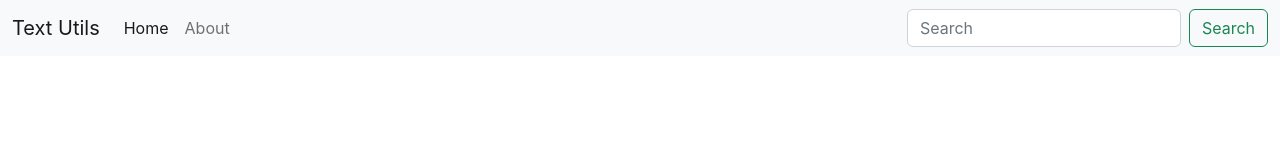
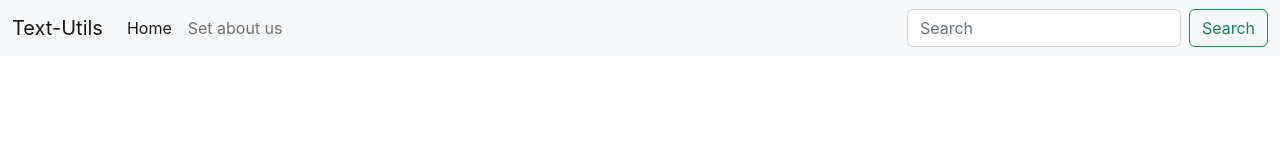
Before and after one commit to Mr-Apoorv/textUtils2, a React (Create React App) app: page / in a window 1280 px wide. Shown: the top 160 px of the page. Built offline with nearby package versions, Linux system fonts and the light colour scheme.

Commit message:
L-6 props and proptypes

```diff
--- a/src/App.js
+++ b/src/App.js
@@ -1,51 +1,12 @@
 import "./App.css";
+import NavBar from "./components/NavBar";
 
 function App() {
   return (
     <>
-      <nav className="navbar navbar-expand-lg bg-light">
-        <div className="container-fluid">
-          <a className="navbar-brand" href="/">
-            Text Utils
-          </a>
-          <button
-            className="navbar-toggler"
-            type="button"
-            data-bs-toggle="collapse"
-            data-bs-target="#navbarSupportedContent"
-            aria-controls="navbarSupportedContent"
-            aria-expanded="false"
-            aria-label="Toggle navigation"
-          >
-            <span className="navbar-toggler-icon"></span>
-          </button>
-          <div className="collapse navbar-collapse" id="navbarSupportedContent">
-            <ul className="navbar-nav me-auto mb-2 mb-lg-0">
-              <li className="nav-item">
-                <a className="nav-link active" aria-current="page" href="/">
-                  Home
-                </a>
-              </li>
-              <li className="nav-item">
-                <a className="nav-link" href="/">
-                  About
-                </a>
-              </li>
-            </ul>
-            <form className="d-flex" role="search">
-              <input
-                className="form-control me-2"
-                type="search"
-                placeholder="Search"
-                aria-label="Search"
-              />
-              <button className="btn btn-outline-success" type="submit">
-                Search
-              </button>
-            </form>
-          </div>
-        </div>
-      </nav>
+      {/* <NavBar title="Text-Utils" aboutText="About-textUtils"/> */}
+      {/* <NavBar/> */}
+      <NavBar title="Text-Utils"/>
     </>
   );
 }
--- /dev/null
+++ b/src/components/NavBar.js
@@ -0,0 +1,60 @@
+import React from "react";
+import PropTypes from 'prop-types'
+
+export default function NavBar(props) {
+  return (
+    <nav className="navbar navbar-expand-lg bg-light">
+      <div className="container-fluid">
+        <a className="navbar-brand" href="/">
+          {props.title}
+        </a>
+        <button
+          className="navbar-toggler"
+          type="button"
+          data-bs-toggle="collapse"
+          data-bs-target="#navbarSupportedContent"
+          aria-controls="navbarSupportedContent"
+          aria-expanded="false"
+          aria-label="Toggle navigation"
+        >
+          <span className="navbar-toggler-icon"></span>
+        </button>
+        <div className="collapse navbar-collapse" id="navbarSupportedContent">
+          <ul className="navbar-nav me-auto mb-2 mb-lg-0">
+            <li className="nav-item">
+              <a className="nav-link active" aria-current="page" href="/">
+                Home
+              </a>
+            </li>
+            <li className="nav-item">
+              <a className="nav-link" href="/">
+                {props.aboutText}
+              </a>
+            </li>
+          </ul>
+          <form className="d-flex" role="search">
+            <input
+              className="form-control me-2"
+              type="search"
+              placeholder="Search"
+              aria-label="Search"
+            />
+            <button className="btn btn-outline-success" type="submit">
+              Search
+            </button>
+          </form>
+        </div>
+      </div>
+    </nav>
+  );
+}
+
+NavBar.propTypes={
+    title: PropTypes.string.isRequired,
+    aboutText: PropTypes.string,
+}
+
+NavBar.defaultProps={
+    // title: "Set title here",
+    aboutText: "Set about us"
+}
```
